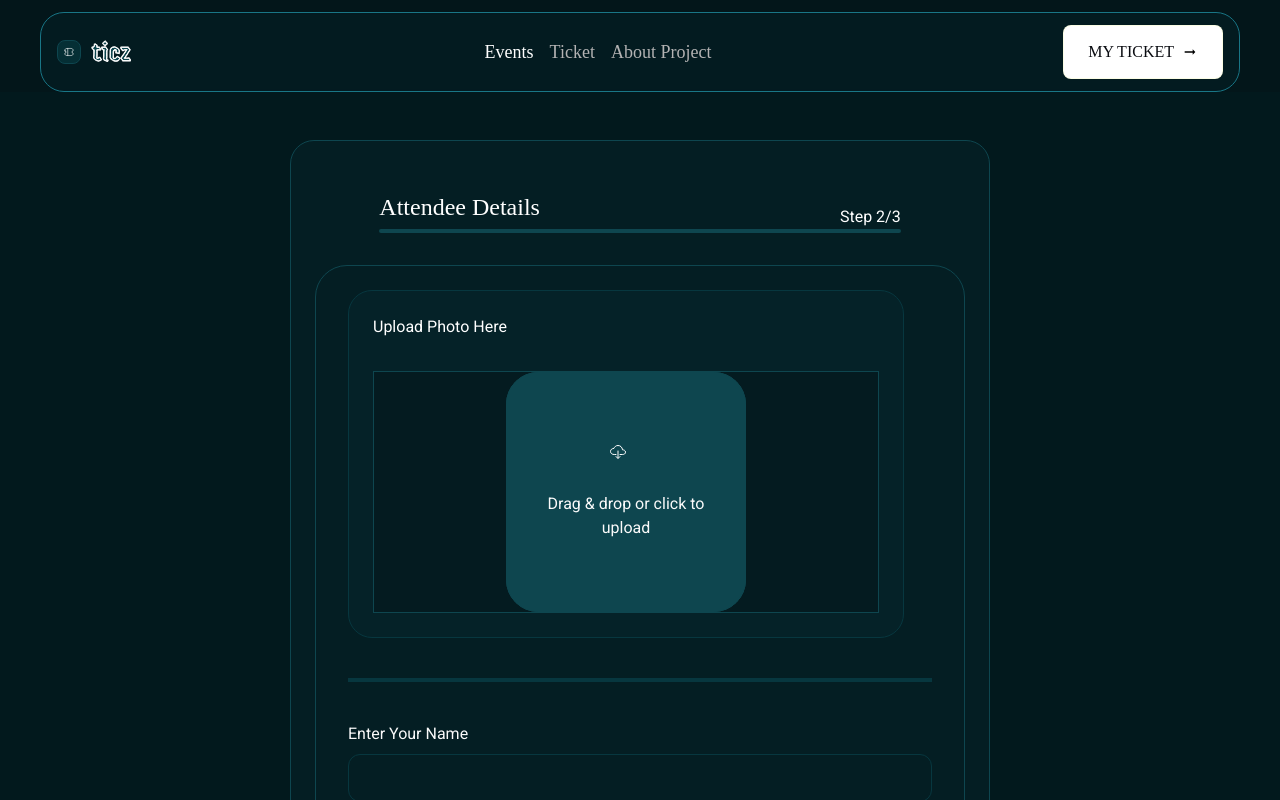
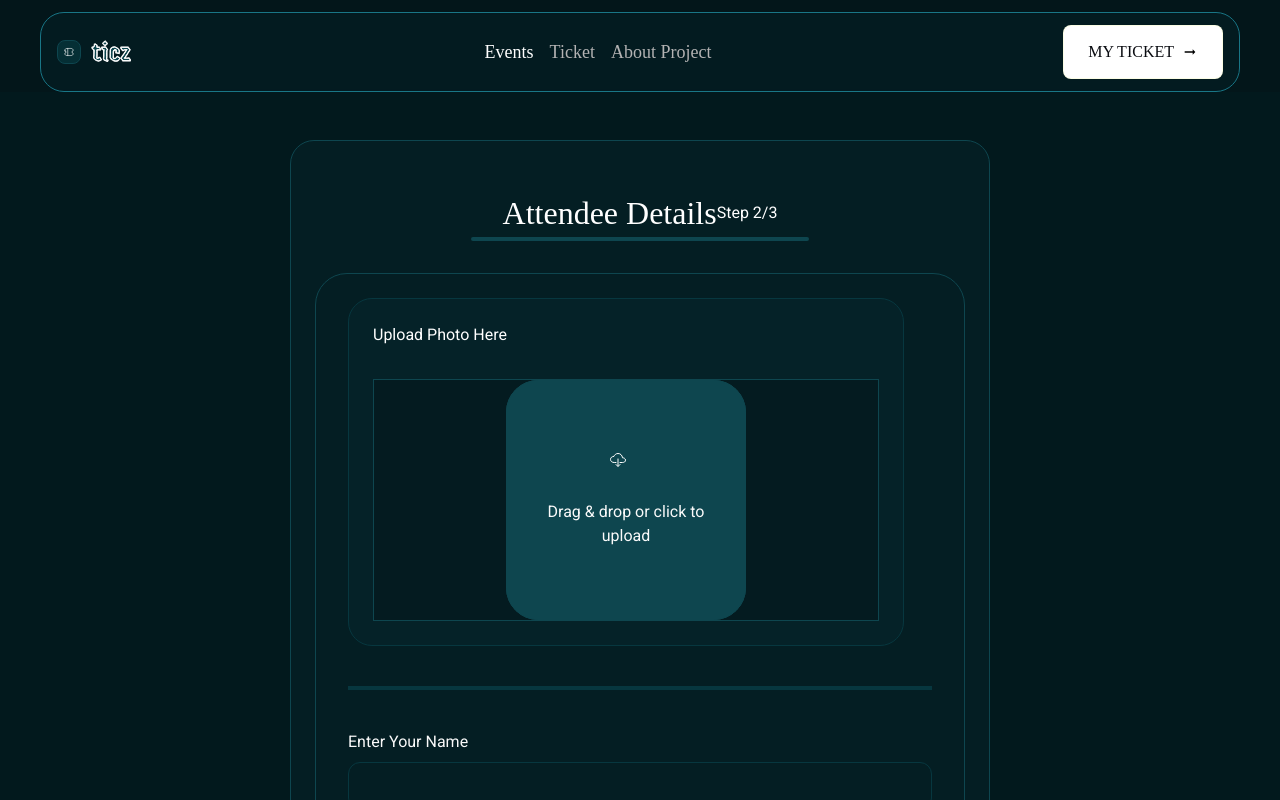
Before and after one commit to Favics-T/TicketGenerator-HNG, a React (Vite) app: page /#/attendeedetails in a window 1280 px wide. Shown: the top 800 px of the page. Built offline with nearby package versions, Linux system fonts and the light colour scheme; a web font is replaced by a local one.

Commit message:
trying to fix layout in attendee details

```diff
--- a/src/Components/selectTicket/SubHeader.jsx
+++ b/src/Components/selectTicket/SubHeader.jsx
@@ -3,7 +3,7 @@ import React from 'react'
 const SubHeader = ({title, step}) => {
   return (
     <div className='w-full'>
-      <div className='flex justify-between items-center  flex-col text-[#fff] font-[Roboto]  md:flex-row w-full  sm:flex-row    '>
+      <div className='flex px-8 justify-between items-center  flex-col text-[#fff] font-[Roboto]  md:flex-row w-full  sm:flex-row    '>
         <h1 className='font-[JejuMyeongjo] self-stretch text-[24px] md:text-[32px]'>{title}</h1>
         <p className='text-[16px] leading-[24px] text-[fafafa]'>{step}</p>
       </div>
--- a/src/Layers/AttendeeDetails.jsx
+++ b/src/Layers/AttendeeDetails.jsx
@@ -2,6 +2,7 @@ import React, { useContext, useEffect, useState } from 'react'
 import { IoCloudDownloadOutline } from "react-icons/io5";
 import { Link, useNavigate } from 'react-router-dom';
 import FormContext from '../Context/FormContext';
+import SubHeader from '../Components/selectTicket/SubHeader';
 
 
 const AttendeeDetails = () => {
@@ -71,16 +72,20 @@ gap-[32px]  md:w-[700px] w-[375px]  self-stretch   flex flex-col  rounded-[24px]
 {/* Header Starts Here */}
 <div>
 
-<div className='flex flex-col md:gap-[300px] md:flex-row  text-white'>
+{/* <div className='flex flex-col md:gap-[300px] md:flex-row  text-white'>
     <h1 className='text-[#fff] font-[JejuMyeongjo] self-stretch text-[24px] md:text-[32px]font-normal '>Attendee Details</h1>
     <p className='font-[Roboto] mt-4 text-[16px] font-normal  '>
       Step 2/3</p>
+</div> */}
+<div className='w-full '>
+<SubHeader title='Attendee Details' step='Step 2/3'/>
+
 </div>
 
 {/* Progress bar */}
 
 <div className='self-stretch w-full flex rounded-[5px] bg-[#0E464F] h-[4px] pr-[278px] items-center '>
-<div className=':w-[326px]  self-stretch bg-[#24a0b5] '></div>
+<div className=':w-[26px]  self-stretch bg-[#24a0b5] '></div>
 <div className='bg-[#0E464F] '></div>
 
 
```
